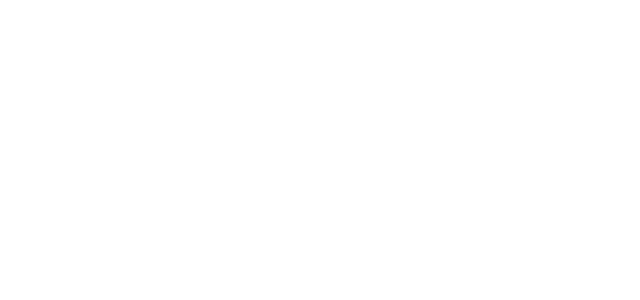
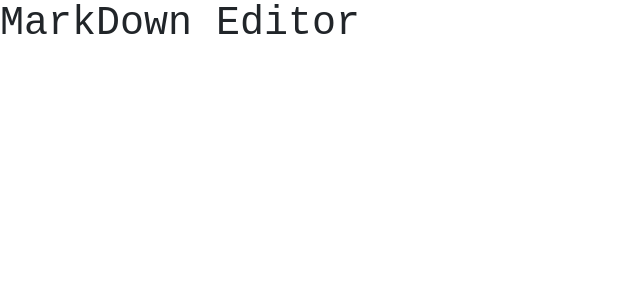
Before and after one commit to neeteshraj/editor.io, a React (Create React App) app: page /markdown in a window 1280 px wide. Before the commit this address had no page. Shown: the top 300 px of the page, without its empty margins (0-640 px from the left). Built offline with nearby package versions, Linux system fonts and the light colour scheme.

Commit message:
fix: :bug: icon position
Svg icon position fixed in home screen

```diff
--- a/src/App.js
+++ b/src/App.js
@@ -1,12 +1,16 @@
 import React from "react";
 import Home from "./Components/Home/Home";
 import { BrowserRouter as Router, Routes, Route } from "react-router-dom";
+import WebEditor from "./Components/WebEditor/WebEditor";
+import MarkDownEditor from "./Components/MarkDownEditor/MarkDownEditor";
 
 function App() {
   return (
     <Router>
       <Routes>
         <Route path="/" element={<Home />} />
+        <Route path="/web" element={<WebEditor />} />
+        <Route path="/markdown" element={<MarkDownEditor />} />
       </Routes>
     </Router>
   );
--- a/src/Components/Home/Home.js
+++ b/src/Components/Home/Home.js
@@ -7,7 +7,7 @@
 import sh6 from "../../Assets/shape-6.svg";
 import homeImg from "../../Assets/hero-img.png";
 import { Link } from "react-router-dom";
-import "../../App.css";
+import '../../App.css'
 import "bootstrap/dist/css/bootstrap.min.css";
 
 function Home() {
@@ -36,7 +36,7 @@
 
   const shape3 = {
     right: "88px",
-    top: "230px",
+    top: "270px",
     position: "absolute",
   };
 
--- /dev/null
+++ b/src/Components/MarkDownEditor/MarkDownEditor.js
@@ -0,0 +1,11 @@
+import React from "react";
+
+const MarkDownEditor = () => {
+  return (
+    <div>
+      <h1>MarkDown Editor</h1>
+    </div>
+  );
+};
+
+export default MarkDownEditor;
--- /dev/null
+++ b/src/Components/WebEditor/WebEditor.js
@@ -0,0 +1,11 @@
+import React from "react";
+
+const WebEditor = () => {
+  return (
+    <div>
+      <h1>Web Editor</h1>
+    </div>
+  );
+};
+
+export default WebEditor;
```
